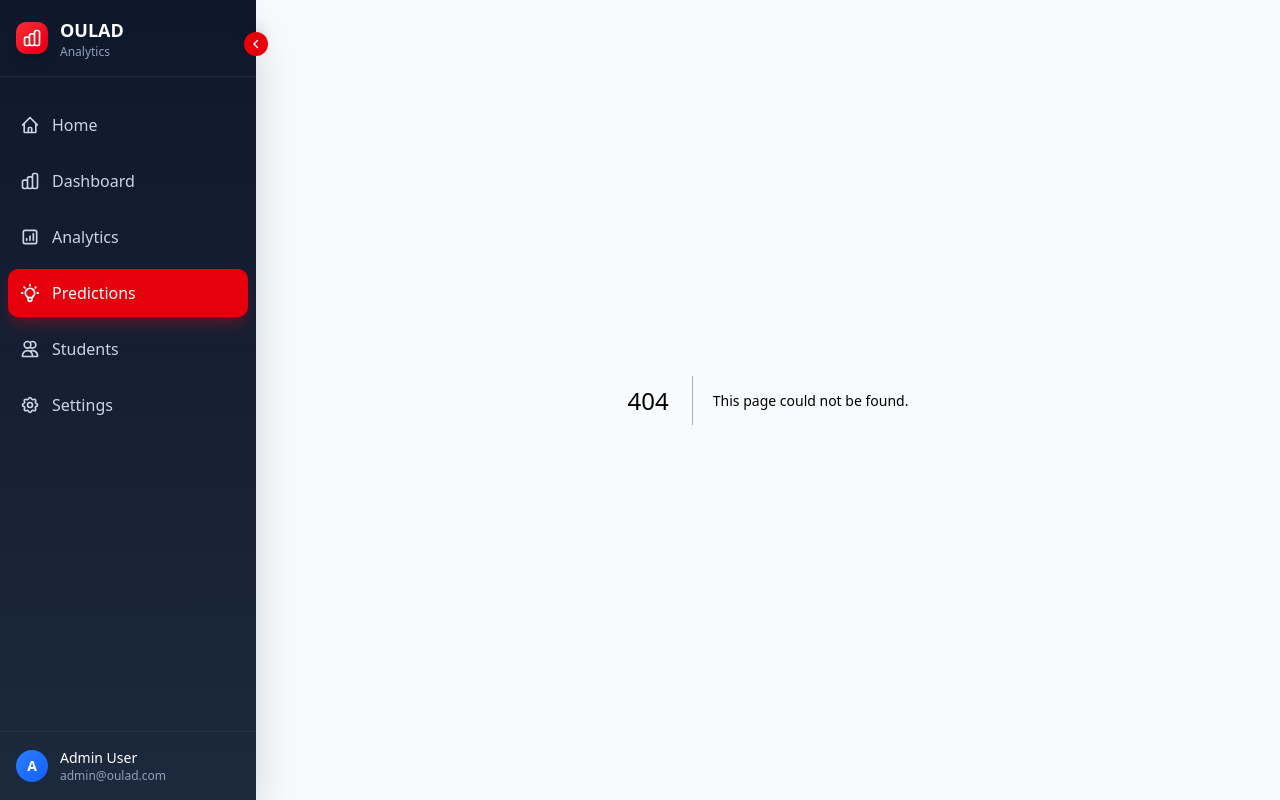
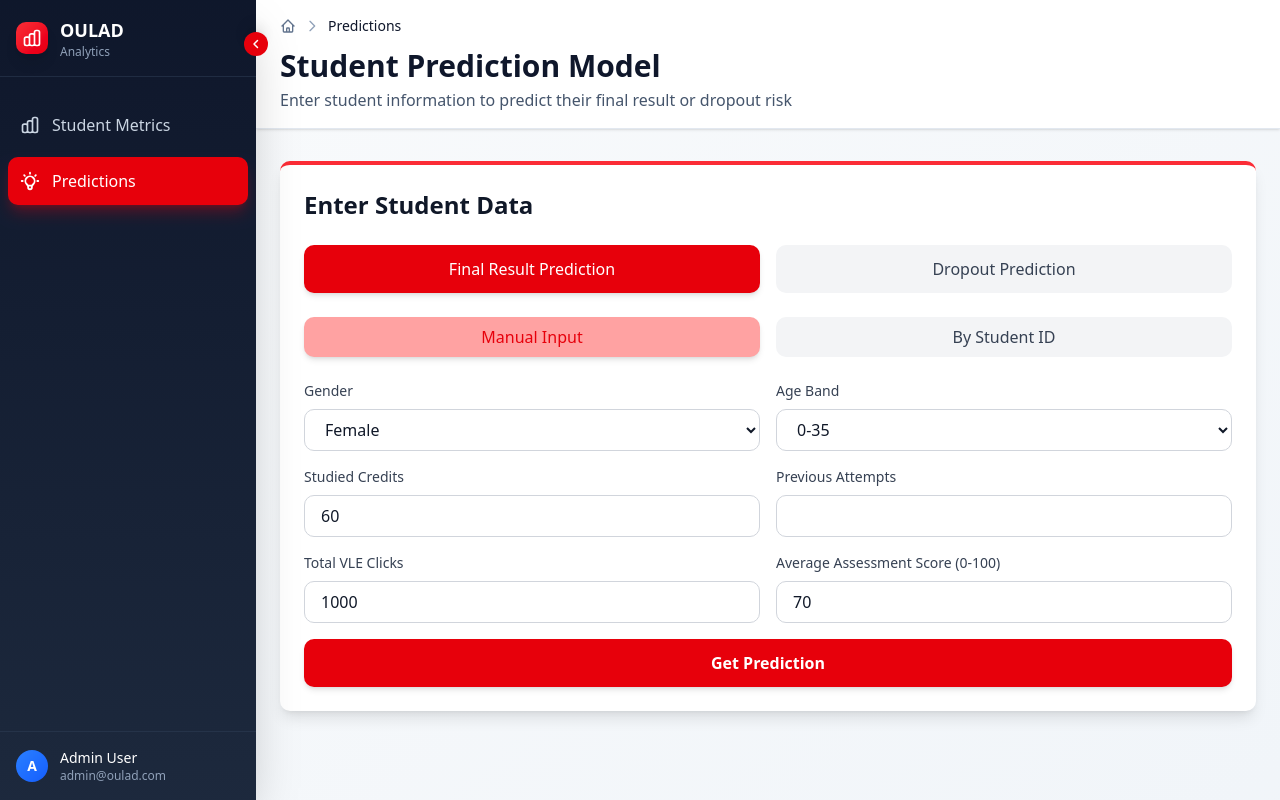
Before and after one commit to penicili/capstone-project-frontend, a Next.js app: page /predictions in a window 1280 px wide. Before the commit this address had no page. Built offline with nearby package versions, Linux system fonts and the light colour scheme; no server answers.

Commit message:
ref: add page header to UI

```diff
--- a/app/page.tsx
+++ b/app/page.tsx
@@ -4,21 +4,16 @@ import { useState, useEffect } from 'react';
 import { fetchKPIData } from '@/lib/api';
 import { KPIDashboardData } from '@/types/dashboard';
 import KPISection from '@/components/dashboard/KPISection';
-import PredictionForm from '@/components/dashboard/PredictionForm';
+import PageHeader from '@/components/layout/PageHeader';
 
 export default function Home() {
   const [kpiData, setKpiData] = useState<KPIDashboardData | null>(null);
-  const [loading, setLoading] = useState(false);
+  const [loading, setLoading] = useState(true);
   const [error, setError] = useState<string | null>(null);
-  const [activeTab, setActiveTab] = useState<'kpi' | 'predict'>('predict');
 
-  // Load KPI data only when KPI tab is first accessed
   useEffect(() => {
-    if (activeTab === 'kpi' && !kpiData && !loading && !error) {
     loadDashboardData();
-    }
-    // eslint-disable-next-line react-hooks/exhaustive-deps
-  }, [activeTab]);
+  }, []);
 
   const loadDashboardData = async () => {
     try {
@@ -41,69 +36,31 @@ export default function Home() {
 
   return (
     <div className="min-h-screen bg-gradient-to-br from-slate-50 to-slate-100">
-      <div className="max-w-7xl mx-auto px-6 py-8">
-        {/* Header */}
-        <div className="mb-8">
-          <div className="flex justify-between items-start mb-6">
-            <div>
-              <h1 className="text-4xl font-bold text-slate-900 mb-2">
-                Learning Analytics Dashboard
-              </h1>
-              <p className="text-slate-600 text-lg">
-                Monitor student performance and view predictive insights using OULAD dataset
-              </p>
-            </div>
-            {activeTab === 'kpi' && (
+      <PageHeader
+        title="Student Performance Metrics"
+        description="Monitor key performance indicators from OULAD dataset"
+        subtitle={kpiData ? `Last updated: ${new Date(kpiData.lastUpdated).toLocaleString()}` : undefined}
+        breadcrumbs={[
+          { label: 'Student Metrics' }
+        ]}
+        actions={
           <button
             onClick={handleRefresh}
-                className="px-5 py-2.5 bg-gradient-to-r from-red-600 to-red-700 text-white rounded-xl hover:from-red-700 hover:to-red-800 transition-all shadow-lg shadow-red-600/30 flex items-center gap-2 hover:scale-105 active:scale-95"
+            disabled={loading}
+            className="px-5 py-2.5 bg-gradient-to-r from-red-600 to-red-700 text-white rounded-xl hover:from-red-700 hover:to-red-800 transition-all shadow-lg shadow-red-600/30 flex items-center gap-2 hover:scale-105 active:scale-95 disabled:opacity-50 disabled:cursor-not-allowed"
           >
-                <svg className="w-4 h-4" fill="none" viewBox="0 0 24 24" stroke="currentColor">
+            <svg className={`w-4 h-4 ${loading ? 'animate-spin' : ''}`} fill="none" viewBox="0 0 24 24" stroke="currentColor">
               <path strokeLinecap="round" strokeLinejoin="round" strokeWidth={2} d="M4 4v5h.582m15.356 2A8.001 8.001 0 004.582 9m0 0H9m11 11v-5h-.581m0 0a8.003 8.003 0 01-15.357-2m15.357 2H15" />
             </svg>
-                Refresh
+            {loading ? 'Loading...' : 'Refresh'}
           </button>
-            )}
-          </div>
+        }
+      />
 
-          {/* Tab Navigation */}
-          <div className="bg-white rounded-2xl shadow-sm p-1.5 inline-flex gap-2">
-            <button
-              onClick={() => setActiveTab('kpi')}
-              className={`px-6 py-3 font-medium transition-all rounded-xl ${
-                activeTab === 'kpi'
-                  ? 'bg-gradient-to-r from-red-600 to-red-700 text-white shadow-lg shadow-red-600/30'
-                  : 'text-slate-600 hover:text-slate-900 hover:bg-slate-50'
-              }`}
-            >
-              📊 Student Metrics
-            </button>
-            <button
-              onClick={() => setActiveTab('predict')}
-              className={`px-6 py-3 font-medium transition-all rounded-xl ${
-                activeTab === 'predict'
-                  ? 'bg-gradient-to-r from-red-600 to-red-700 text-white shadow-lg shadow-red-600/30'
-                  : 'text-slate-600 hover:text-slate-900 hover:bg-slate-50'
-              }`}
-            >
-              🔮 Prediction Model
-            </button>
-          </div>
-        </div>
+      <div className="max-w-7xl mx-auto px-6 py-8">
 
         {/* Content */}
         <div className="space-y-6">
-          {activeTab === 'kpi' && (
-            <div>
-              <div className="mb-6">
-                <h2 className="text-2xl font-bold text-slate-900">Key Performance Indicators</h2>
-                {kpiData && (
-                  <p className="text-slate-600 mt-1">
-                    Last updated: {new Date(kpiData.lastUpdated).toLocaleString()}
-                  </p>
-                )}
-              </div>
-
           {loading && (
             <div className="flex items-center justify-center py-20">
               <div className="text-center">
@@ -135,20 +92,6 @@ export default function Home() {
             </div>
           )}
         </div>
-          )}
-
-          {activeTab === 'predict' && (
-            <div>
-              <div className="mb-6">
-                <h2 className="text-2xl font-bold text-slate-900">Prediction Model</h2>
-                <p className="text-slate-600 mt-1">
-                  Enter student information to predict their final result or dropout risk
-                </p>
-              </div>
-              <PredictionForm />
-            </div>
-          )}
-        </div>
       </div>
     </div>
   );
--- /dev/null
+++ b/app/predictions/page.tsx
@@ -0,0 +1,22 @@
+'use client';
+
+import PredictionForm from '@/components/dashboard/PredictionForm';
+import PageHeader from '@/components/layout/PageHeader';
+
+export default function PredictionsPage() {
+  return (
+    <div className="min-h-screen bg-gradient-to-br from-slate-50 to-slate-100">
+      <PageHeader
+        title="Student Prediction Model"
+        description="Enter student information to predict their final result or dropout risk"
+        breadcrumbs={[
+          { label: 'Predictions' }
+        ]}
+      />
+
+      <div className="max-w-7xl mx-auto px-6 py-8">
+        <PredictionForm />
+      </div>
+    </div>
+  );
+}
--- /dev/null
+++ b/components/layout/PageHeader.tsx
@@ -0,0 +1,88 @@
+'use client';
+
+import Link from 'next/link';
+import { ReactNode } from 'react';
+
+interface Breadcrumb {
+  label: string;
+  href?: string;
+}
+
+interface PageHeaderProps {
+  title: string;
+  description?: string;
+  breadcrumbs?: Breadcrumb[];
+  actions?: ReactNode;
+  subtitle?: string;
+}
+
+export default function PageHeader({
+  title,
+  description,
+  breadcrumbs,
+  actions,
+  subtitle,
+}: PageHeaderProps) {
+  return (
+    <div className="bg-white border-b border-slate-200 sticky top-0 z-40 shadow-sm">
+      <div className="max-w-7xl mx-auto px-6 py-4">
+        {/* Breadcrumbs */}
+        {breadcrumbs && breadcrumbs.length > 0 && (
+          <nav className="flex items-center gap-2 text-sm mb-3">
+            <Link
+              href="/"
+              className="text-slate-500 hover:text-slate-700 transition-colors"
+            >
+              <svg className="w-4 h-4" fill="none" viewBox="0 0 24 24" stroke="currentColor">
+                <path strokeLinecap="round" strokeLinejoin="round" strokeWidth={2} d="M3 12l2-2m0 0l7-7 7 7M5 10v10a1 1 0 001 1h3m10-11l2 2m-2-2v10a1 1 0 01-1 1h-3m-6 0a1 1 0 001-1v-4a1 1 0 011-1h2a1 1 0 011 1v4a1 1 0 001 1m-6 0h6" />
+              </svg>
+            </Link>
+            {breadcrumbs.map((crumb, index) => (
+              <div key={index} className="flex items-center gap-2">
+                <svg className="w-4 h-4 text-slate-400" fill="none" viewBox="0 0 24 24" stroke="currentColor">
+                  <path strokeLinecap="round" strokeLinejoin="round" strokeWidth={2} d="M9 5l7 7-7 7" />
+                </svg>
+                {crumb.href ? (
+                  <Link
+                    href={crumb.href}
+                    className="text-slate-500 hover:text-slate-700 transition-colors font-medium"
+                  >
+                    {crumb.label}
+                  </Link>
+                ) : (
+                  <span className="text-slate-900 font-medium">{crumb.label}</span>
+                )}
+              </div>
+            ))}
+          </nav>
+        )}
+
+        {/* Header Content */}
+        <div className="flex items-start justify-between gap-4">
+          <div className="flex-1">
+            <h1 className="text-3xl font-bold text-slate-900 mb-1">
+              {title}
+            </h1>
+            {description && (
+              <p className="text-slate-600 text-base">
+                {description}
+              </p>
+            )}
+            {subtitle && (
+              <p className="text-slate-500 text-sm mt-1">
+                {subtitle}
+              </p>
+            )}
+          </div>
+
+          {/* Actions (buttons, etc) */}
+          {actions && (
+            <div className="flex items-center gap-3">
+              {actions}
+            </div>
+          )}
+        </div>
+      </div>
+    </div>
+  );
+}
--- a/components/layout/Sidebar.tsx
+++ b/components/layout/Sidebar.tsx
@@ -19,33 +19,13 @@ interface SidebarItem {
 const sidebarItems: SidebarItem[] = [
   {
     id: 'home',
-    label: 'Home',
-    icon: (
-      <svg className="w-5 h-5" fill="none" viewBox="0 0 24 24" stroke="currentColor">
-        <path strokeLinecap="round" strokeLinejoin="round" strokeWidth={2} d="M3 12l2-2m0 0l7-7 7 7M5 10v10a1 1 0 001 1h3m10-11l2 2m-2-2v10a1 1 0 01-1 1h-3m-6 0a1 1 0 001-1v-4a1 1 0 011-1h2a1 1 0 011 1v4a1 1 0 001 1m-6 0h6" />
-      </svg>
-    ),
-    href: '/',
-  },
-  {
-    id: 'dashboard',
-    label: 'Dashboard',
+    label: 'Student Metrics',
     icon: (
       <svg className="w-5 h-5" fill="none" viewBox="0 0 24 24" stroke="currentColor">
         <path strokeLinecap="round" strokeLinejoin="round" strokeWidth={2} d="M9 19v-6a2 2 0 00-2-2H5a2 2 0 00-2 2v6a2 2 0 002 2h2a2 2 0 002-2zm0 0V9a2 2 0 012-2h2a2 2 0 012 2v10m-6 0a2 2 0 002 2h2a2 2 0 002-2m0 0V5a2 2 0 012-2h2a2 2 0 012 2v14a2 2 0 01-2 2h-2a2 2 0 01-2-2z" />
       </svg>
     ),
-    href: '/dashboard',
-  },
-  {
-    id: 'analytics',
-    label: 'Analytics',
-    icon: (
-      <svg className="w-5 h-5" fill="none" viewBox="0 0 24 24" stroke="currentColor">
-        <path strokeLinecap="round" strokeLinejoin="round" strokeWidth={2} d="M16 8v8m-4-5v5m-4-2v2m-2 4h12a2 2 0 002-2V6a2 2 0 00-2-2H6a2 2 0 00-2 2v12a2 2 0 002 2z" />
-      </svg>
-    ),
-    href: '/analytics',
+    href: '/',
   },
   {
     id: 'predictions',
@@ -56,27 +36,6 @@ const sidebarItems: SidebarItem[] = [
       </svg>
     ),
     href: '/predictions',
-  },
-  {
-    id: 'students',
-    label: 'Students',
-    icon: (
-      <svg className="w-5 h-5" fill="none" viewBox="0 0 24 24" stroke="currentColor">
-        <path strokeLinecap="round" strokeLinejoin="round" strokeWidth={2} d="M12 4.354a4 4 0 110 5.292M15 21H3v-1a6 6 0 0112 0v1zm0 0h6v-1a6 6 0 00-9-5.197M13 7a4 4 0 11-8 0 4 4 0 018 0z" />
-      </svg>
-    ),
-    href: '/students',
-  },
-  {
-    id: 'settings',
-    label: 'Settings',
-    icon: (
-      <svg className="w-5 h-5" fill="none" viewBox="0 0 24 24" stroke="currentColor">
-        <path strokeLinecap="round" strokeLinejoin="round" strokeWidth={2} d="M10.325 4.317c.426-1.756 2.924-1.756 3.35 0a1.724 1.724 0 002.573 1.066c1.543-.94 3.31.826 2.37 2.37a1.724 1.724 0 001.065 2.572c1.756.426 1.756 2.924 0 3.35a1.724 1.724 0 00-1.066 2.573c.94 1.543-.826 3.31-2.37 2.37a1.724 1.724 0 00-2.572 1.065c-.426 1.756-2.924 1.756-3.35 0a1.724 1.724 0 00-2.573-1.066c-1.543.94-3.31-.826-2.37-2.37a1.724 1.724 0 00-1.065-2.572c-1.756-.426-1.756-2.924 0-3.35a1.724 1.724 0 001.066-2.573c-.94-1.543.826-3.31 2.37-2.37.996.608 2.296.07 2.572-1.065z" />
-        <path strokeLinecap="round" strokeLinejoin="round" strokeWidth={2} d="M15 12a3 3 0 11-6 0 3 3 0 016 0z" />
-      </svg>
-    ),
-    href: '/settings',
   },
 ];
 
```
Lines whose indentation alone changed are shown as unchanged.
